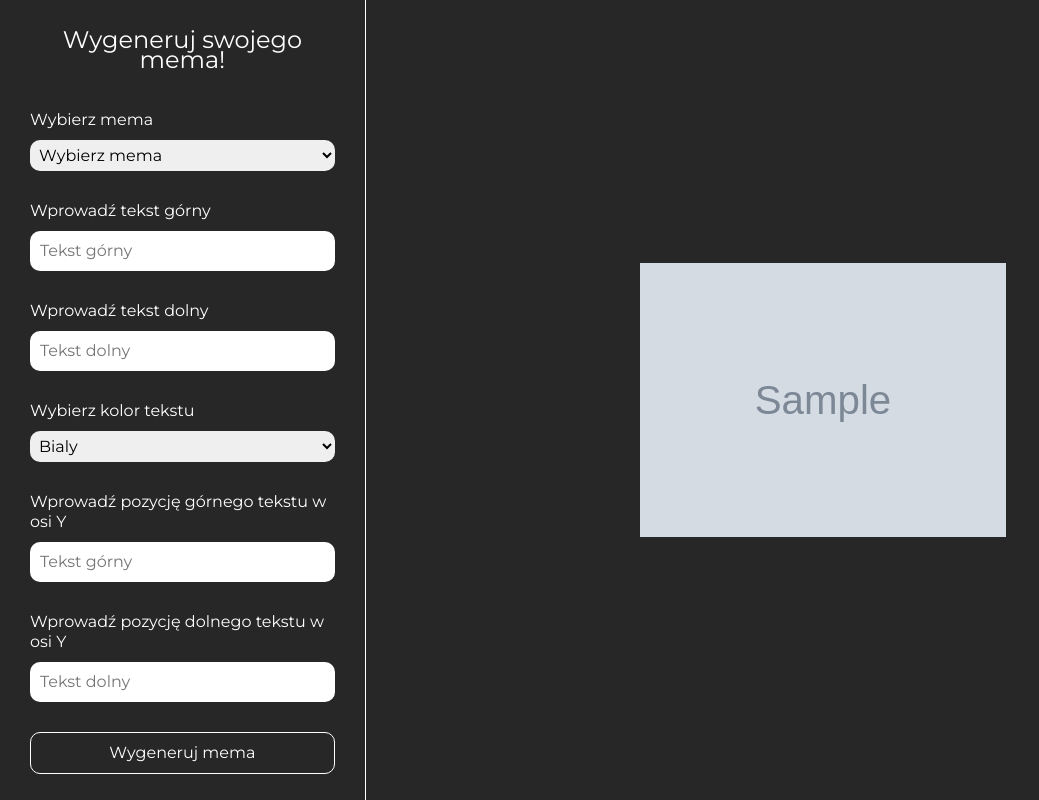
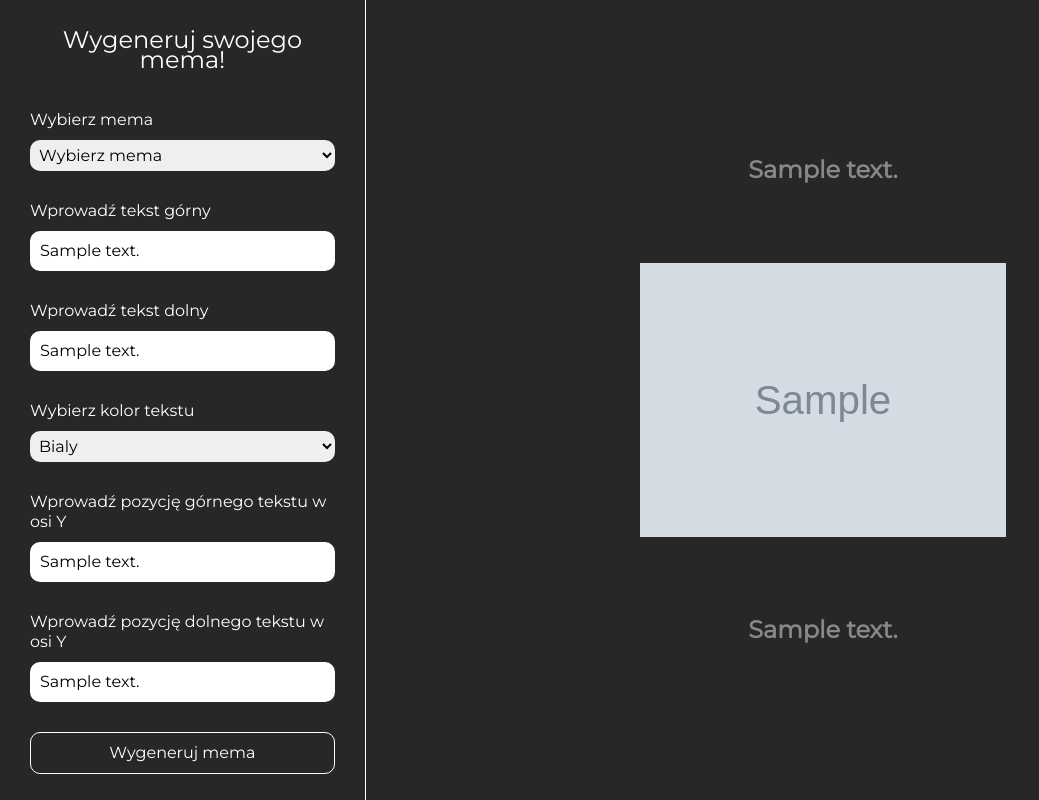
Before and after one commit to Zyzzmma/meme-generator-pl, a Flask app: template templates/index.html in a window 1280 px wide. Shown: the part 91-891 px from the top of the page, without its empty margins (0-1039 px from the left). Run offline with Flask 3, Linux system fonts and the light colour scheme; the template is opened without the code that fills it: most values are stand-ins (such as "Sample title", 1, 10 or a date in 2020); grey boxes marked "Sample" are stand-in pictures.

Commit message:
zmiany g

```diff
--- a/main.py
+++ b/main.py
@@ -9,29 +9,33 @@ app = Flask(__name__)
 def index():
     if request.method == 'POST':
         # odczytywanie wybranego obrazka
-        selected_image = request.form.get('image-selector')
+        selected_image = request.form['image-selector']
 
         # Zadanie #2. Odczytywanie tekstu
-
+        top_text = request.form['textTop']
+        bottom_text = request.form['textBottom']
 
         # Zadanie #3. Odczytywanie pozycji tekstu
-
+        selected_color = request.form['color-selector']
 
         # Zadanie #3. Odczytywanie koloru tekstu
-
+        top_text_y = request.form['textTop_y']
+        bottom_text_y = request.form['textBottom_y']
 
         return render_template('index.html',
                                # Wyświetlanie wybranego obrazka
                                selected_image=selected_image,
 
                                # Zadanie #2. Wyświetlanie tekstu
-
+                               top_text=top_text,
+                               bottom_text=bottom_text,
 
                                # Zadanie #3. Wyświetlanie koloru
-
+                               selected_color=selected_color,
 
                                # Zadanie #3. Wyświetlanie pozycji tekstu
-
+                               top_text_y=top_text_y,
+                               bottom_text_y=bottom_text_y
                                )
     else:
         # Wyświetlanie pierwszego obrazka, jako grafika domyślna
--- a/templates/index.html
+++ b/templates/index.html
@@ -38,17 +38,17 @@
               <option value="mem_1.jpg" {% if selected_image == 'mem_1.jpg' %}selected{% endif %}>Dziewczynka przy katastrofie</option>
               <option value="mem_2.jpg" {% if selected_image == 'mem_2.jpg' %}selected{% endif %}>Dwa przyciski</option>
               <!--Zadanie #1. Dodaj więcej memów poniżej -->
-
+              <option value="mem_3.jpg" {% if selected_image == 'mem_3.jpg' %}selected{% endif %}>Mem 3</option>
 
             </select>
           </li>
           <li class="form-list_item">
             <label for="textTop">Wprowadź tekst górny</label>
-            <input class="input_text" type="text" placeholder="Tekst górny" name="textTop">
+            <input class="input_text" type="text" placeholder="Tekst górny" name="textTop" value="{{ top_text }}">
           </li>
           <li class="form-list_item">
             <label for="textBottom">Wprowadź tekst dolny</label>
-            <input class="input_text" type="text" placeholder="Tekst dolny" name="textBottom">
+            <input class="input_text" type="text" placeholder="Tekst dolny" name="textBottom" value="{{ bottom_text }}">
           </li>
           <li class="form-list_item">
             <label for="color-selector">Wybierz kolor tekstu</label>
@@ -56,17 +56,17 @@
               <option value="white" {% if selected_color == 'white' %}selected{% endif %}>Bialy</option>
               <option value="black" {% if selected_color == 'black' %}selected{% endif %}>Czarny</option>
               <!--Zadanie dodatkowe #1. Dodaj więcej kolorów poniżej -->
-
+              <option value="red" {% if selected_color == 'red' %}selected{% endif %}>Czerwony</option>
 
             </select>
           </li>
           <li class="form-list_item">
             <label for="textTop_y">Wprowadź pozycję górnego tekstu w osi Y</label>
-            <input class="input_text" id="textTop_y" type="text" placeholder="Tekst górny" name="textTop_y">
+            <input class="input_text" id="textTop_y" type="text" placeholder="Tekst górny" name="textTop_y" value="{{ top_text_y }}">
           </li>
           <li class="form-list_item">
             <label for="textBottom_y">Wprowadź pozycję dolnego tekstu w osi Y</label>
-            <input class="input_text" id="textBottom_y" type="text" placeholder="Tekst dolny" name="textBottom_y">
+            <input class="input_text" id="textBottom_y" type="text" placeholder="Tekst dolny" name="textBottom_y" value="{{ bottom_text_y }}">
           </li>
           <button type="submit">Wygeneruj mema</button>
         </ul>
@@ -74,14 +74,16 @@
     </div>
     <div class="meme-block" id="memeBlock">
 
-      <p class="text_top" style="<!-- Zadanie #3. Przenoszenie zmiennych do CSS -->">
+      <p class="text_top" style="color:{{ selected_color }}; top:{{ top_text_y }}px;">
         <!-- Zadanie #2. Umieszczanie zmiennych z tekstem -->
+         {{ top_text }}
       </p>
 
       <img class="meme" src="{{ url_for('serve_images', path=selected_image) }}" alt="{{ selected_image }}">
 
-      <p class="text_bottom" style="<!-- Zadanie #3. Przenoszenie zmiennych do CSS -->">
+      <p class="text_bottom" style="color:{{ selected_color }}; bottom:{{ bottom_text_y }}px;">
         <!-- Zadanie #2. Umieszczanie zmiennych z tekstem -->
+         {{ bottom_text }}
       </p>
     </div>
     {% endblock %}
```
Also changed, not shown: static/css/style.css (line endings or trailing spaces), static/img/mem_3.jpg (added).
